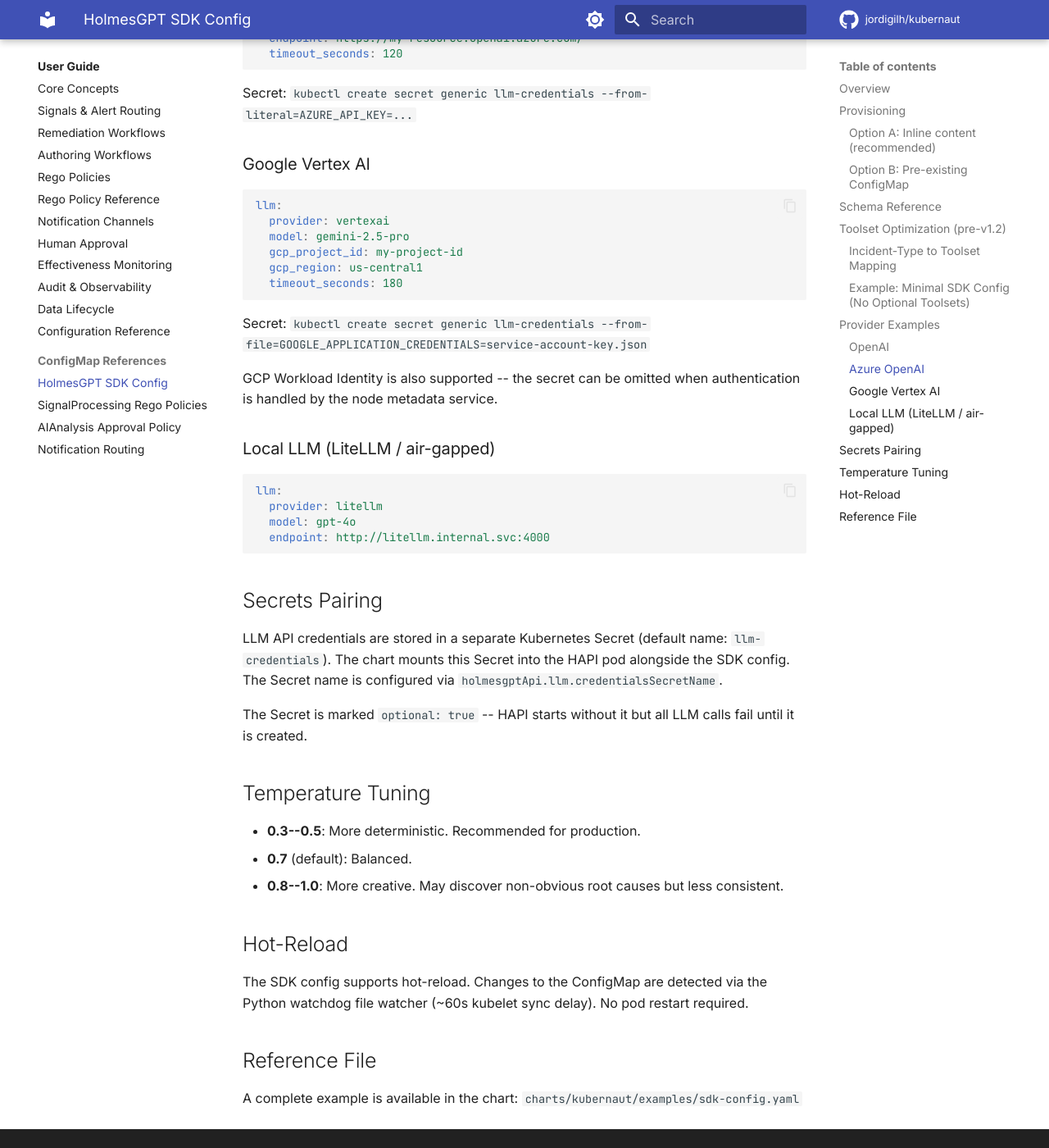
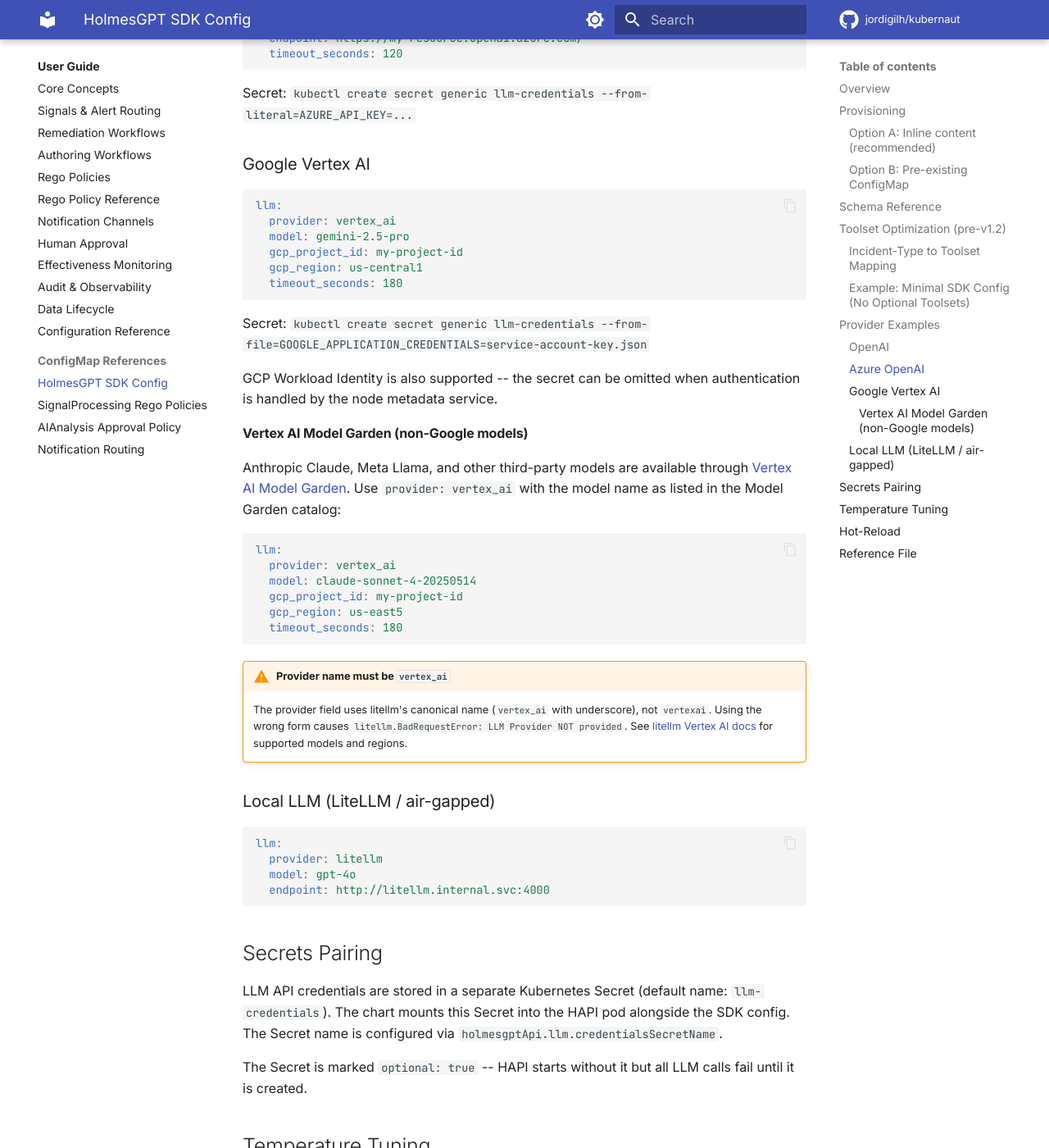
Before and after one commit to jordigilh/kubernaut-docs, an MkDocs documentation site: the page built from docs/user-guide/configmap-holmesgpt.md, in a window 1280 px wide and 1400 px high, scrolled down 3329 px. Shown: the whole window at 82% size. Built offline with MkDocs 1.6.1 and Material for MkDocs 9.7.7, drawn with Linux system fonts in a browser that asks for light colours; comment, search, counter and statistics services are not loaded; the version menu is left out; some of the changed text lies outside the part shown.

Commit message:
docs: fix Vertex AI provider name and add Model Garden example
The SDK config used `provider: vertexai` but litellm requires the
canonical form `provider: vertex_ai` (with underscore). This caused
BadRequestError when using non-Google models on Vertex AI.

- Fix provider name in schema comment and Vertex AI example
- Add Model Garden subsection with Claude example for third-party
  models hosted on Vertex AI
- Add warning admonition about the canonical provider name

Closes jordigilh/kubernaut#472

Made-with: Cursor

````diff
--- a/docs/user-guide/configmap-holmesgpt.md
+++ b/docs/user-guide/configmap-holmesgpt.md
@@ -41,7 +41,7 @@ helm install kubernaut charts/kubernaut/ \
 
 ```yaml
 llm:
-  provider: ""           # Required: "openai", "azure", "vertexai", "bedrock", "litellm"
+  provider: ""           # Required: "openai", "azure", "vertex_ai", "bedrock", "litellm"
   model: ""              # Required: e.g., "gpt-4o", "gemini-2.0-flash"
   endpoint: ""           # API endpoint (required for Azure/LiteLLM, optional for others)
   gcp_project_id: ""     # Required for Vertex AI
@@ -129,7 +129,7 @@ Secret: `kubectl create secret generic llm-credentials --from-literal=AZURE_API_
 
 ```yaml
 llm:
-  provider: vertexai
+  provider: vertex_ai
   model: gemini-2.5-pro
   gcp_project_id: my-project-id
   gcp_region: us-central1
@@ -139,6 +139,22 @@ llm:
 Secret: `kubectl create secret generic llm-credentials --from-file=GOOGLE_APPLICATION_CREDENTIALS=service-account-key.json`
 
 GCP Workload Identity is also supported -- the secret can be omitted when authentication is handled by the node metadata service.
+
+#### Vertex AI Model Garden (non-Google models)
+
+Anthropic Claude, Meta Llama, and other third-party models are available through [Vertex AI Model Garden](https://cloud.google.com/model-garden). Use `provider: vertex_ai` with the model name as listed in the Model Garden catalog:
+
+```yaml
+llm:
+  provider: vertex_ai
+  model: claude-sonnet-4-20250514
+  gcp_project_id: my-project-id
+  gcp_region: us-east5
+  timeout_seconds: 180
+```
+
+!!! warning "Provider name must be `vertex_ai`"
+    The provider field uses litellm's canonical name (`vertex_ai` with underscore), not `vertexai`. Using the wrong form causes `litellm.BadRequestError: LLM Provider NOT provided`. See [litellm Vertex AI docs](https://docs.litellm.ai/docs/providers/vertex) for supported models and regions.
 
 ### Local LLM (LiteLLM / air-gapped)
 
````
